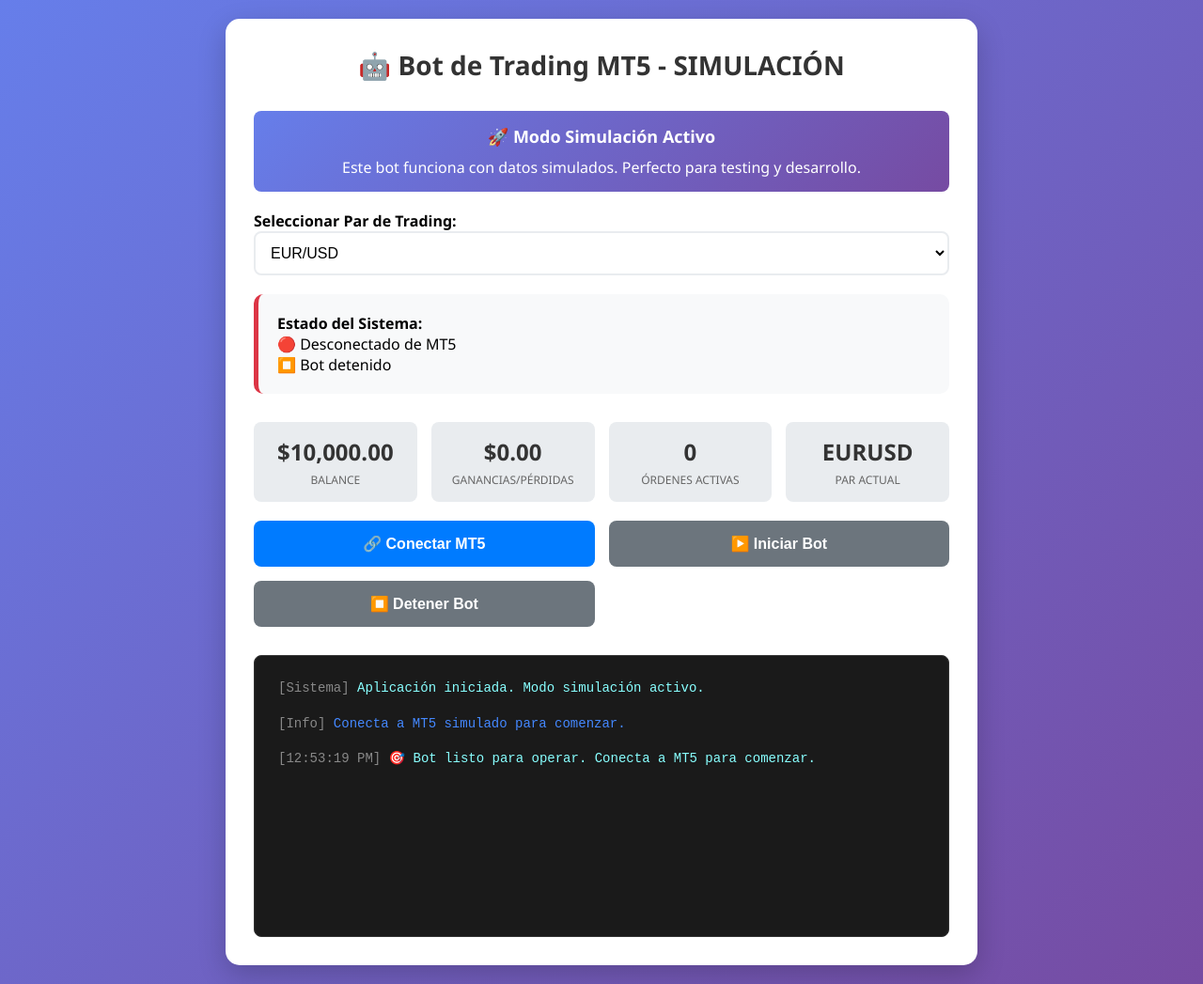
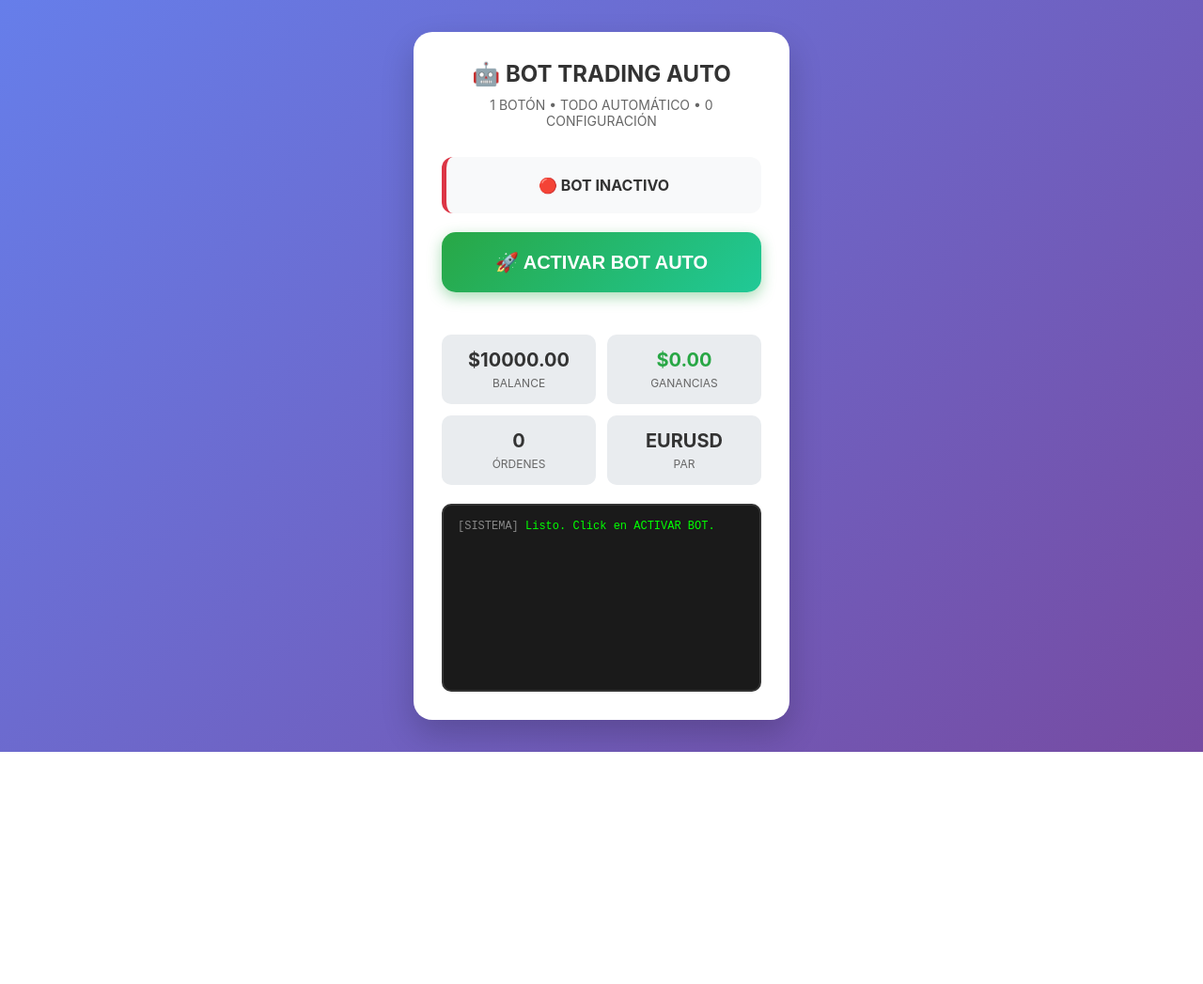
Before and after one commit to Marcafly/trading-bot-mt5, a Flask app: page / in a window 1280 px wide. Shown: the whole page at 94% size. After the commit the page ends 800 px from the top, so only its background shows below. Run offline with Flask 3, Linux system fonts and the light colour scheme.

Commit message:
Update index.html

```diff
--- a/templates/index.html
+++ b/templates/index.html
@@ -1,7 +1,7 @@
 <!DOCTYPE html>
 <html>
 <head>
-    <title>Bot de Trading MT5</title>
+    <title>Bot Trading Auto</title>
     <meta name="viewport" content="width=device-width, initial-scale=1.0">
     <style>
         * {
@@ -10,193 +10,131 @@
             box-sizing: border-box;
         }
         body {
-            font-family: 'Segoe UI', Tahoma, Geneva, Verdana, sans-serif;
+            font-family: -apple-system, BlinkMacSystemFont, 'Segoe UI', Roboto, sans-serif;
             background: linear-gradient(135deg, #667eea 0%, #764ba2 100%);
             min-height: 100vh;
             padding: 20px;
+            display: flex;
+            align-items: center;
+            justify-content: center;
         }
         .container {
             background: white;
-            max-width: 800px;
-            margin: 0 auto;
+            width: 100%;
+            max-width: 400px;
             padding: 30px;
-            border-radius: 15px;
-            box-shadow: 0 10px 30px rgba(0,0,0,0.2);
+            border-radius: 20px;
+            box-shadow: 0 15px 35px rgba(0,0,0,0.2);
+            text-align: center;
         }
         h1 {
-            text-align: center;
             color: #333;
+            margin-bottom: 10px;
+            font-size: 24px;
+        }
+        .subtitle {
+            color: #666;
             margin-bottom: 30px;
-            font-size: 28px;
+            font-size: 14px;
         }
-        .status-container {
-            background: #f8f9fa;
+        .main-button {
+            width: 100%;
             padding: 20px;
-            border-radius: 10px;
-            margin-bottom: 30px;
-            border-left: 5px solid #dc3545;
-            transition: all 0.3s ease;
+            border: none;
+            border-radius: 15px;
+            font-size: 20px;
+            font-weight: bold;
+            cursor: pointer;
+            transition: all 0.3s;
+            margin-bottom: 25px;
+            background: linear-gradient(135deg, #28a745, #20c997);
+            color: white;
+            box-shadow: 0 5px 15px rgba(40, 167, 69, 0.4);
         }
-        .status.connected {
-            border-left-color: #28a745;
+        .main-button:active {
+            transform: scale(0.95);
         }
-        .status.running {
-            border-left-color: #17a2b8;
+        .main-button.stop {
+            background: linear-gradient(135deg, #dc3545, #e83e8c);
+            box-shadow: 0 5px 15px rgba(220, 53, 69, 0.4);
         }
-        .status.running.connected {
-            border-left-color: #ffc107;
-            background: #fff3cd;
-        }
-        .controls {
-            display: grid;
-            grid-template-columns: 1fr 1fr;
-            gap: 15px;
-            margin-bottom: 30px;
-        }
-        @media (max-width: 600px) {
-            .controls {
-                grid-template-columns: 1fr;
-            }
-        }
-        .btn {
-            padding: 15px 20px;
-            border: none;
-            border-radius: 8px;
-            cursor: pointer;
-            font-size: 16px;
-            font-weight: 600;
-            transition: all 0.3s ease;
-            display: flex;
-            align-items: center;
-            justify-content: center;
-            gap: 8px;
-        }
-        .btn:active {
-            transform: scale(0.98);
-        }
-        .connect {
-            background: #007bff;
-            color: white;
-        }
-        .connect:hover { background: #0056b3; }
-        .start {
-            background: #28a745;
-            color: white;
-        }
-        .start:hover { background: #1e7e34; }
-        .stop {
-            background: #dc3545;
-            color: white;
-        }
-        .stop:hover { background: #c82333; }
-        .btn:disabled {
+        .main-button:disabled {
             background: #6c757d;
             cursor: not-allowed;
             transform: none;
+            box-shadow: none;
+        }
+        .status-box {
+            background: #f8f9fa;
+            padding: 20px;
+            border-radius: 12px;
+            margin: 20px 0;
+            border-left: 5px solid #dc3545;
+            font-weight: bold;
+            color: #333;
+        }
+        .status-box.active {
+            border-left-color: #28a745;
+            background: #d4edda;
         }
         .stats {
             display: grid;
-            grid-template-columns: repeat(auto-fit, minmax(150px, 1fr));
-            gap: 15px;
-            margin-bottom: 20px;
+            grid-template-columns: 1fr 1fr;
+            gap: 12px;
+            margin: 20px 0;
         }
         .stat-card {
             background: #e9ecef;
             padding: 15px;
-            border-radius: 8px;
+            border-radius: 10px;
             text-align: center;
         }
         .stat-value {
-            font-size: 24px;
+            font-size: 20px;
             font-weight: bold;
             color: #333;
         }
+        .profit { color: #28a745; }
+        .loss { color: #dc3545; }
         .stat-label {
             font-size: 12px;
             color: #666;
             margin-top: 5px;
         }
-        .profit { color: #28a745; }
-        .loss { color: #dc3545; }
         .logs {
             background: #1a1a1a;
             color: #00ff00;
-            padding: 20px;
-            border-radius: 8px;
-            height: 300px;
+            padding: 15px;
+            border-radius: 10px;
+            height: 200px;
             overflow-y: auto;
             font-family: 'Courier New', monospace;
-            font-size: 14px;
+            font-size: 12px;
+            text-align: left;
             margin-top: 20px;
-            border: 1px solid #333;
+            border: 2px solid #333;
         }
         .log-entry {
             margin-bottom: 8px;
-            line-height: 1.4;
-            padding: 5px;
-            border-radius: 3px;
-        }
-        .log-entry:hover {
-            background: #2a2a2a;
+            line-height: 1.3;
         }
         .timestamp {
             color: #888;
-        }
-        .success { color: #00ff00; }
-        .error { color: #ff4444; }
-        .warning { color: #ffaa00; }
-        .info { color: #4488ff; }
-        .trade { color: #ff88ff; }
-        .system { color: #88ffff; }
-        .symbol-selector {
-            margin-bottom: 20px;
-        }
-        .symbol-selector select {
-            width: 100%;
-            padding: 12px;
-            border: 2px solid #e9ecef;
-            border-radius: 8px;
-            font-size: 16px;
-            background: white;
-        }
-        .performance {
-            background: linear-gradient(135deg, #667eea 0%, #764ba2 100%);
-            color: white;
-            padding: 15px;
-            border-radius: 8px;
-            margin-bottom: 20px;
-            text-align: center;
-        }
-        .performance h3 {
-            margin-bottom: 10px;
-            font-size: 18px;
         }
     </style>
 </head>
 <body>
     <div class="container">
-        <h1>🤖 Bot de Trading MT5 - SIMULACIÓN</h1>
+        <h1>🤖 BOT TRADING AUTO</h1>
+        <div class="subtitle">1 BOTÓN • TODO AUTOMÁTICO • 0 CONFIGURACIÓN</div>
 
-        <div class="performance">
-            <h3>🚀 Modo Simulación Activo</h3>
-            <p>Este bot funciona con datos simulados. Perfecto para testing y desarrollo.</p>
+        <div id="statusBox" class="status-box">
+            🔴 BOT INACTIVO
         </div>
 
-        <div class="symbol-selector">
-            <label for="symbolSelect"><strong>Seleccionar Par de Trading:</strong></label>
-            <select id="symbolSelect" onchange="changeSymbol()">
-                <option value="EURUSD">EUR/USD</option>
-                <option value="GBPUSD">GBP/USD</option>
-                <option value="USDJPY">USD/JPY</option>
-                <option value="XAUUSD">Gold (XAU/USD)</option>
-            </select>
-        </div>
-
-        <div id="status" class="status-container status">
-            <strong>Estado del Sistema:</strong><br>
-            🔴 Desconectado de MT5<br>
-            ⏹️ Bot detenido
-        </div>
+        <button class="main-button" onclick="toggleBot()" id="mainButton">
+            🚀 ACTIVAR BOT AUTO
+        </button>
 
         <div class="stats">
             <div class="stat-card">
@@ -205,218 +143,146 @@
             </div>
             <div class="stat-card">
                 <div class="stat-value" id="profitValue">$0.00</div>
-                <div class="stat-label">GANANCIAS/PÉRDIDAS</div>
+                <div class="stat-label">GANANCIAS</div>
             </div>
             <div class="stat-card">
                 <div class="stat-value" id="ordersValue">0</div>
-                <div class="stat-label">ÓRDENES ACTIVAS</div>
+                <div class="stat-label">ÓRDENES</div>
             </div>
             <div class="stat-card">
-                <div class="stat-value" id="symbolValue">EURUSD</div>
-                <div class="stat-label">PAR ACTUAL</div>
+                <div class="stat-value">EURUSD</div>
+                <div class="stat-label">PAR</div>
             </div>
         </div>
 
-        <div class="controls">
-            <button class="btn connect" onclick="connectMT5()" id="connectBtn">
-                🔗 Conectar MT5
-            </button>
-            <button class="btn start" onclick="startBot()" id="startBtn" disabled>
-                ▶️ Iniciar Bot
-            </button>
-            <button class="btn stop" onclick="stopBot()" id="stopBtn" disabled>
-                ⏹️ Detener Bot
-            </button>
-        </div>
-
         <div class="logs" id="logs">
-            <div class="log-entry system">
-                <span class="timestamp">[Sistema]</span> Aplicación iniciada. Modo simulación activo.
-            </div>
-            <div class="log-entry info">
-                <span class="timestamp">[Info]</span> Conecta a MT5 simulado para comenzar.
+            <div class="log-entry">
+                <span class="timestamp">[SISTEMA]</span> Listo. Click en ACTIVAR BOT.
             </div>
         </div>
     </div>
 
     <script>
-        let currentSymbol = 'EURUSD';
+        let botActive = false;
 
-        function connectMT5() {
-            const btn = document.getElementById('connectBtn');
-            btn.disabled = true;
-            btn.innerHTML = '⏳ Conectando...';
+        function toggleBot() {
+            const button = document.getElementById('mainButton');
+            button.disabled = true;
 
-            fetch('/connect', { method: 'POST' })
-            .then(response => response.json())
+            if (!botActive) {
+                button.textContent = '⏳ ACTIVANDO...';
+                addLog('Iniciando bot automático...');
+            } else {
+                button.textContent = '⏳ DETENIENDO...';
+                addLog('Deteniendo bot...');
+            }
+
+            fetch('/toggle_bot', {
+                method: 'POST',
+                headers: {
+                    'Content-Type': 'application/json',
+                }
+            })
+            .then(response => {
+                if (!response.ok) {
+                    throw new Error('Error del servidor');
+                }
+                return response.json();
+            })
             .then(data => {
-                addLog(data.message, data.status);
-                updateStatus();
-                btn.disabled = false;
-                btn.innerHTML = '🔗 Conectar MT5';
+                if (data.success) {
+                    botActive = data.bot_active;
 
-                if (data.status === 'success') {
-                    document.getElementById('startBtn').disabled = false;
-                    addLog('✅ Conexión establecida con MT5 Simulado', 'success');
-                    addLog('📊 Datos de mercado simulados activos', 'info');
+                    if (botActive) {
+                        button.textContent = '🛑 DETENER BOT';
+                        button.className = 'main-button stop';
+                        updateStatus('🟢 BOT ACTIVO - Operando en EURUSD', true);
+                        addLog('✅ Bot activado - Conectado e iniciado');
+                        addLog('💰 Ejecutando operaciones automáticas...');
+                    } else {
+                        button.textContent = '🚀 ACTIVAR BOT AUTO';
+                        button.className = 'main-button';
+                        updateStatus('🔴 BOT INACTIVO', false);
+                        addLog('🛑 Bot detenido');
+                    }
+
+                    updateStats(data);
+                } else {
+                    throw new Error(data.message);
                 }
             })
             .catch(error => {
-                addLog('❌ Error de conexión: ' + error, 'error');
-                btn.disabled = false;
-                btn.innerHTML = '🔗 Conectar MT5';
+                addLog('❌ Error: ' + error.message);
+                button.textContent = botActive ? '🛑 DETENER BOT' : '🚀 ACTIVAR BOT AUTO';
+            })
+            .finally(() => {
+                button.disabled = false;
             });
         }
 
-        function startBot() {
-            const btn = document.getElementById('startBtn');
-            btn.disabled = true;
-            btn.innerHTML = '⏳ Iniciando...';
-
-            fetch('/start', { method: 'POST' })
-            .then(response => response.json())
-            .then(data => {
-                addLog(data.message, data.status);
-                updateStatus();
-
-                if (data.status === 'success') {
-                    document.getElementById('stopBtn').disabled = false;
-                    addLog('🤖 Estrategia de trading activada', 'success');
-                    addLog('📈 Analizando mercado en tiempo real...', 'info');
-                } else {
-                    btn.disabled = false;
-                    btn.innerHTML = '▶️ Iniciar Bot';
-                }
-            })
-            .catch(error => {
-                addLog('❌ Error al iniciar: ' + error, 'error');
-                btn.disabled = false;
-                btn.innerHTML = '▶️ Iniciar Bot';
-            });
+        function updateStatus(message, isActive) {
+            const statusBox = document.getElementById('statusBox');
+            statusBox.textContent = message;
+            statusBox.className = isActive ? 'status-box active' : 'status-box';
         }
 
-        function stopBot() {
-            const btn = document.getElementById('stopBtn');
-            btn.disabled = true;
-            btn.innerHTML = '⏳ Deteniendo...';
+        function updateStats(data) {
+            document.getElementById('balanceValue').textContent = '$' + data.balance.toFixed(2);
 
-            fetch('/stop', { method: 'POST' })
-            .then(response => response.json())
-            .then(data => {
-                addLog(data.message, data.status);
-                updateStatus();
-                document.getElementById('startBtn').disabled = false;
-                btn.innerHTML = '⏹️ Detener Bot';
-                addLog('🛑 Estrategia detenida', 'warning');
-            })
-            .catch(error => {
-                addLog('❌ Error al detener: ' + error, 'error');
-                btn.disabled = false;
-                btn.innerHTML = '⏹️ Detener Bot';
-            });
+            const profitElement = document.getElementById('profitValue');
+            profitElement.textContent = '$' + data.profit.toFixed(2);
+            profitElement.className = 'stat-value ' + (data.profit >= 0 ? 'profit' : 'loss');
+
+            document.getElementById('ordersValue').textContent = data.orders;
         }
 
-        function changeSymbol() {
-            const select = document.getElementById('symbolSelect');
-            currentSymbol = select.value;
-            document.getElementById('symbolValue').textContent = currentSymbol;
-            addLog(`🔁 Cambiando a par: ${currentSymbol}`, 'info');
-        }
-
-        function updateStatus() {
-            fetch('/status')
-            .then(response => response.json())
-            .then(data => {
-                const statusDiv = document.getElementById('status');
-                let statusHTML = `<strong>Estado del Sistema:</strong><br>`;
-
-                if (data.connected) {
-                    statusHTML += `✅ Conectado a MT5 Simulado<br>`;
-                    statusHTML += `📊 Símbolo: ${data.symbol}<br>`;
-                    statusHTML += `🔄 Órdenes ejecutadas: ${data.orders_count}`;
-                } else {
-                    statusHTML += `🔴 Desconectado de MT5<br>`;
-                    statusHTML += `💡 Usando datos simulados`;
-                }
-
-                if (data.running) {
-                    statusHTML += `<br>🟢 Bot ejecutándose - Modo Simulación`;
-                } else {
-                    statusHTML += `<br>⏹️ Bot detenido`;
-                }
-
-                statusDiv.innerHTML = statusHTML;
-
-                // Actualizar clases CSS
-                statusDiv.className = 'status-container status';
-                if (data.connected) statusDiv.classList.add('connected');
-                if (data.running) statusDiv.classList.add('running');
-
-                // Actualizar estadísticas
-                document.getElementById('balanceValue').textContent = `$${data.balance.toFixed(2)}`;
-                document.getElementById('profitValue').textContent = `$${data.total_profit.toFixed(2)}`;
-                document.getElementById('profitValue').className = `stat-value ${data.total_profit >= 0 ? 'profit' : 'loss'}`;
-                document.getElementById('ordersValue').textContent = data.orders_count;
-                document.getElementById('symbolValue').textContent = data.symbol;
-            })
-            .catch(error => {
-                console.error('Error actualizando estado:', error);
-            });
-        }
-
-        function addLog(message, type = 'info') {
+        function addLog(message) {
             const logs = document.getElementById('logs');
             const timestamp = new Date().toLocaleTimeString();
             const logEntry = document.createElement('div');
-
-            // Asignar clase según el tipo de mensaje
-            let logClass = 'log-entry ';
-            if (type === 'success') logClass += 'success';
-            else if (type === 'error') logClass += 'error';
-            else if (type === 'warning') logClass += 'warning';
-            else if (type === 'trade') logClass += 'trade';
-            else if (type === 'system') logClass += 'system';
-            else logClass += 'info';
-
-            logEntry.className = logClass;
+            logEntry.className = 'log-entry';
             logEntry.innerHTML = `<span class="timestamp">[${timestamp}]</span> ${message}`;
 
             logs.appendChild(logEntry);
             logs.scrollTop = logs.scrollHeight;
 
-            // Limitar logs a 100 entradas para evitar sobrecarga
-            if (logs.children.length > 100) {
+            // Limitar logs a 15 entradas máximo
+            if (logs.children.length > 15) {
                 logs.removeChild(logs.firstChild);
             }
         }
 
-        // Simular actividad del mercado
-        function simulateMarketActivity() {
-            if (Math.random() > 0.7) {
-                const activities = [
-                    '📊 Mercado EURUSD: Tendencia alcista detectada',
-                    '📉 GBPUSD muestra volatilidad aumentada',
-                    '💰 Oportunidad de trading en XAUUSD',
-                    '🌍 Noticia económica afecta divisas'
-                ];
-                const randomActivity = activities[Math.floor(Math.random() * activities.length)];
-                addLog(randomActivity, 'info');
-            }
+        function checkStatus() {
+            fetch('/get_status')
+            .then(response => response.json())
+            .then(data => {
+                if (data.bot_active !== botActive) {
+                    botActive = data.bot_active;
+                    const button = document.getElementById('mainButton');
+
+                    if (botActive) {
+                        button.textContent = '🛑 DETENER BOT';
+                        button.className = 'main-button stop';
+                        updateStatus('🟢 BOT ACTIVO - Operando en EURUSD', true);
+                    } else {
+                        button.textContent = '🚀 ACTIVAR BOT AUTO';
+                        button.className = 'main-button';
+                        updateStatus('🔴 BOT INACTIVO', false);
+                    }
+                }
+
+                updateStats(data);
+            })
+            .catch(error => {
+                console.log('Error checking status:', error);
+            });
         }
 
-        // Actualizar estado cada 3 segundos
-        setInterval(updateStatus, 3000);
+        // Verificar estado cada 2 segundos
+        setInterval(checkStatus, 2000);
 
-        // Simular actividad de mercado cada 10-30 segundos
-        setInterval(simulateMarketActivity, 10000 + Math.random() * 20000);
-
-        // Actualizar estado inicial
-        updateStatus();
-
-        // Mensaje de bienvenida
-        setTimeout(() => {
-            addLog('🎯 Bot listo para operar. Conecta a MT5 para comenzar.', 'system');
-        }, 1000);
+        // Verificar estado inicial
+        checkStatus();
     </script>
 </body>
-    </html>
+</html>
```
